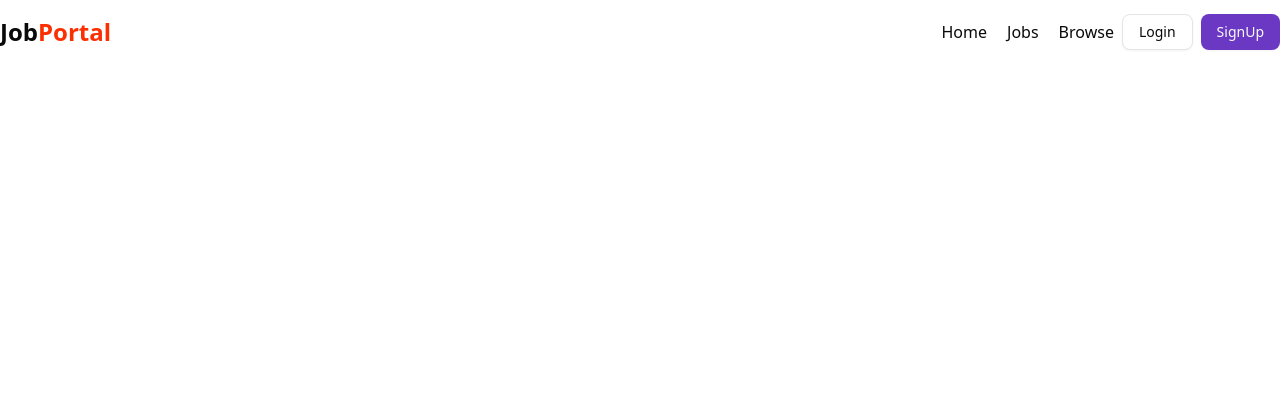
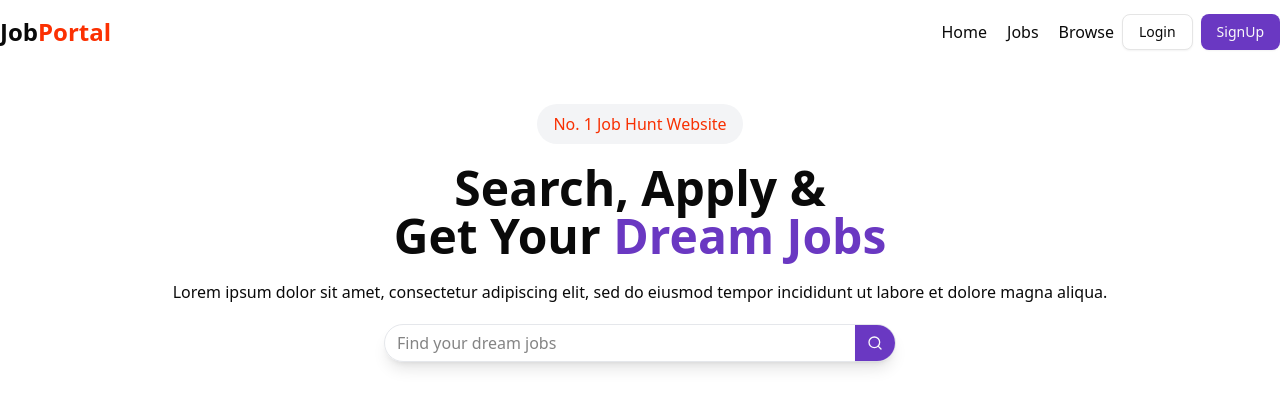
Before and after one commit to RajveerSingh711/JobPortalApp, a React (Vite) app in the folder frontend/: page / in a window 1280 px wide. Shown: the top 408 px of the page. Built offline with nearby package versions, Linux system fonts and the light colour scheme; the HTML template or start-up script is replaced by a standard one.

Commit message:
Hero section created

```diff
--- /dev/null
+++ b/frontend/src/components/HeroSection.jsx
@@ -0,0 +1,34 @@
+import { Search } from "lucide-react";
+import { Button } from "./ui/button";
+
+const HeroSection = () => {
+  return (
+    <div className="text-center">
+      <div className="flex flex-col gap-5 my-10">
+        <span className="mx-auto px-4 py-2 rounded-full bg-gray-100 text-[#F83002] font-medium">
+          No. 1 Job Hunt Website
+        </span>
+        <h1 className="text-5xl font-bold">
+          Search, Apply & <br />
+          Get Your <span className="text-[#6A38C2]">Dream Jobs</span>
+        </h1>
+        <p>
+          Lorem ipsum dolor sit amet, consectetur adipiscing elit, sed do
+          eiusmod tempor incididunt ut labore et dolore magna aliqua.
+        </p>
+        <div className="flex w-[40%] shadow-lg border border-gray-200 pl-3 rounded-full items-center gap-4 mx-auto">
+          <input
+            type="text"
+            placeholder="Find your dream jobs"
+            className="outline-none border-none w-full"
+          />
+          <Button className="rounded-r-full bg-[#6A38C2]">
+            <Search className="h-5 w-5" />
+          </Button>
+        </div>
+      </div>
+    </div>
+  );
+};
+
+export default HeroSection;
--- a/frontend/src/components/Home.jsx
+++ b/frontend/src/components/Home.jsx
@@ -1,10 +1,14 @@
-import React from 'react'
 import Navbar from './shared/Navbar'
+import HeroSection from './HeroSection'
 
 const Home = () => {
   return (
     <div>
         <Navbar/>
+        <HeroSection/>
+        {/* <CategoryCarousel/>
+        <LatestJobs/>
+        <Footer/> */}
     </div>
   )
 }
```
